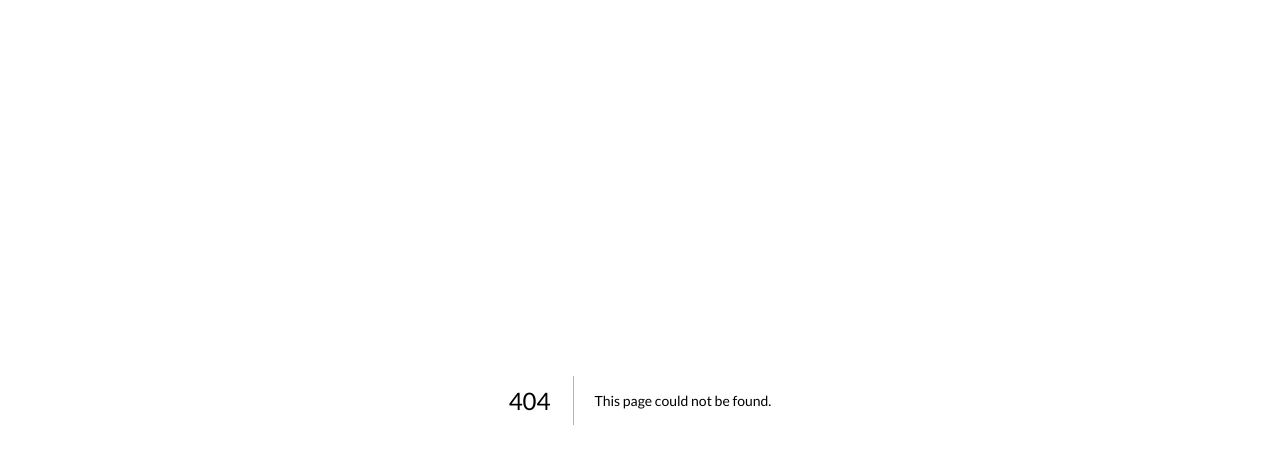
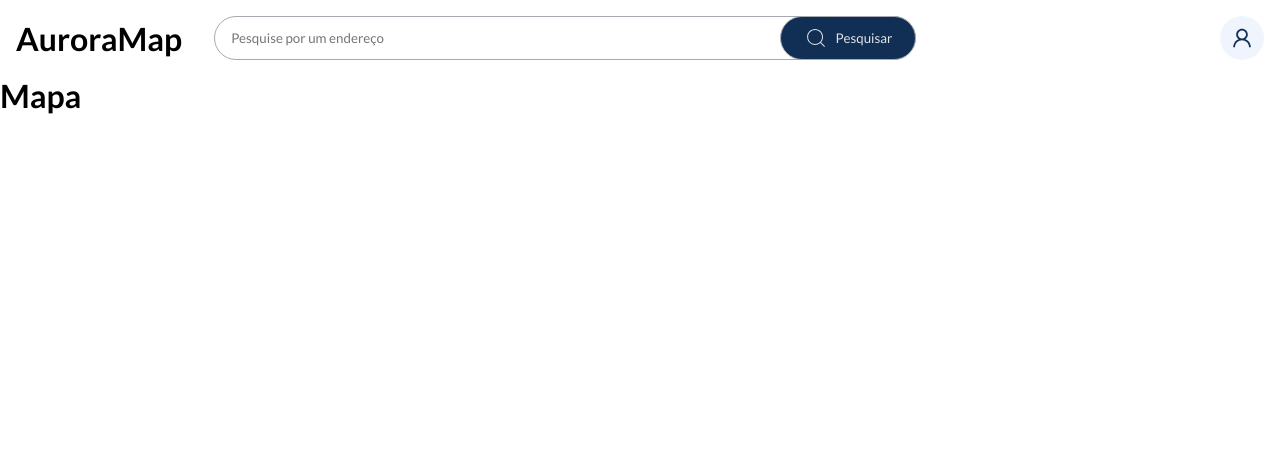
Before and after one commit to rebecaCaroba/auroraMap, a Next.js app: page /mapa in a window 1280 px wide. Before the commit this address had no page. Shown: the top 464 px of the page. Built offline with nearby package versions, Linux system fonts and the light colour scheme.

Commit message:
component header map

```diff
--- a/package.json
+++ b/package.json
@@ -12,6 +12,7 @@
     "next": "15.4.4",
     "react": "19.1.0",
     "react-dom": "19.1.0",
+    "react-icons": "^5.5.0",
     "sass": "^1.89.2"
   },
   "devDependencies": {
--- /dev/null
+++ b/src/app/mapa/page.tsx
@@ -0,0 +1,10 @@
+import { HeaderMap } from "@/components/HeaderMap";
+
+export default function Map() {
+    return (
+      <div>
+        <HeaderMap />
+        <h1>Mapa</h1>
+      </div>
+    );
+  }
--- /dev/null
+++ b/src/components/HeaderMap/index.tsx
@@ -0,0 +1,28 @@
+import './style.scss';
+import { AiOutlineUser } from "react-icons/ai";
+import { CiSearch } from "react-icons/ci";
+
+
+export function HeaderMap() {
+    return (
+        <header className="header-map">
+            <div className="header-map-container">
+                <div className="header-map-container-logo">
+                    <h1>AuroraMap</h1>
+                <form className="header-map-container-form">
+                        <input type="text" placeholder="Pesquise por um endereço" />
+                        <button type="submit">
+                            <CiSearch size={24} />
+                            Pesquisar
+                        </button>
+                </form>
+                </div>
+                <div className="header-map-container-user">
+                    <button>
+                        <AiOutlineUser size={24}/>
+                    </button>
+                </div>
+            </div>
+        </header>
+    );
+}
--- /dev/null
+++ b/src/components/HeaderMap/style.scss
@@ -0,0 +1,65 @@
+@import '@/styles/global/variables';
+
+.header-map-container {
+    padding: 1rem;
+    display: flex;
+    justify-content: space-between;
+    align-items: center;
+
+    .header-map-container-logo {
+        display: flex;
+        align-items: center;
+        gap: 2rem;
+        width: 100%;
+        max-width: 900px;
+    }
+
+    .header-map-container-form {
+        width: 100%;
+        position: relative;
+
+        input {
+            position: relative;
+            border: 1px solid $c-gray-300;
+            border-radius: 30px;
+            height: 2.75rem;;
+            padding: 1rem;
+            width: 100%;
+        }
+
+        button {
+            display: flex;
+            align-items: center;
+            justify-content: center;
+            cursor: pointer;
+            gap: 0.5rem;
+            position: absolute;
+            right: 0;
+            top: 0;
+            background-color: $c-first;
+            color: $c-gray-100;
+            border: 1px solid $c-gray-300;
+            border-radius: 50px;
+            height: 2.75rem;;
+            width: 8.5rem;
+        }
+    }
+
+    .header-map-container-user {
+        button {
+            display: flex;
+            align-items: center;
+            justify-content: center;
+            background-color: $c-secundary;
+            border: none;
+            cursor: pointer;
+            height: 2.75rem;
+            width: 2.75rem;
+            border-radius: 50%;
+
+            svg {
+                color: $c-first;
+            }
+        }
+    }
+}
--- a/src/styles/global/_colors.scss
+++ b/src/styles/global/_colors.scss
@@ -8,3 +8,6 @@ $c-gray-700: #29292e;
 $c-gray-750: #202024;
 $c-gray-800: #282824;
 $c-gray-900: #121214;
+
+$c-first: #112f55;
+$c-secundary: #f0f5fd;
```
Also changed, not shown: src/app/(home)/page.tsx (renamed from src/app/page.tsx), 1 other file (tests, documents, lock files or other folders).
